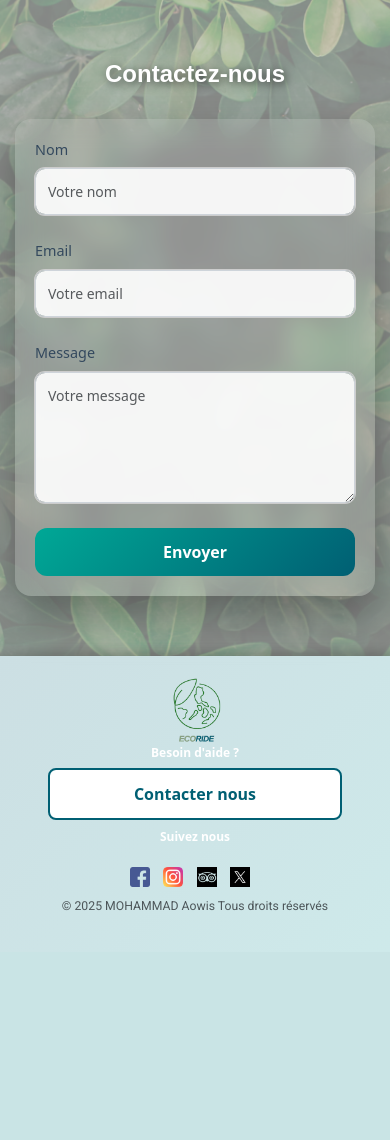
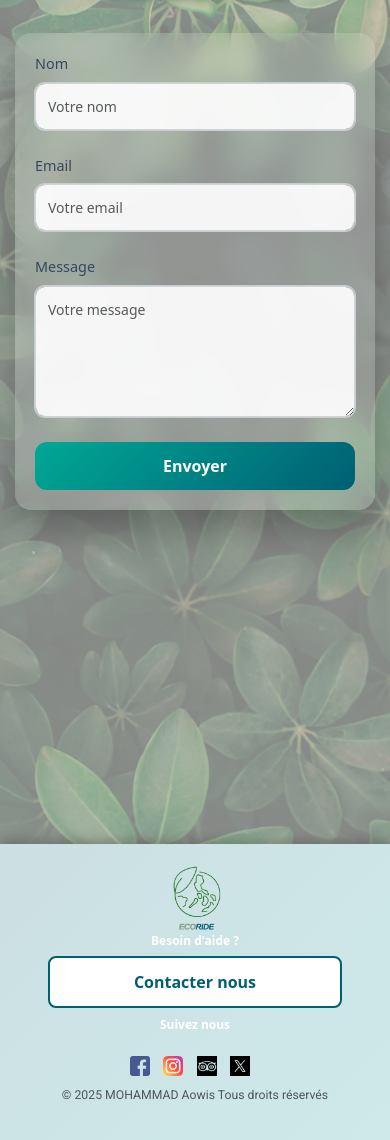
Before and after one commit to ovis02/EcoRide, a Symfony app: template templates/contact/index.html.twig in a window 390 px wide. Shown: the part 135-1275 px from the top of the page. Before the commit the page ends 1046 px from the top, so only its background shows below. Run offline with Twig, Linux system fonts and the light colour scheme; the template is opened without the code that fills it, so the values that code supplies are empty; form fields are guessed from the names that the template uses; some libraries are stand-ins or nearby versions; some web fonts are replaced.

Commit message:
reajustement formulaire de contact

```diff
--- a/public/css/style.css
+++ b/public/css/style.css
@@ -279,8 +279,9 @@ p {
 
 .contact-section {
   display: flex;
+  min-height: 100vh;
   margin-top: 160px;
-  padding-top: 100px;
+  padding-top: 0;
   padding-bottom: 100px;
   align-items: center;
   justify-content: center;
@@ -369,6 +370,7 @@ p {
 
 /*formulaire de connexion utilisateur*/
 .login {
+  margin-top: 100px;
   min-height: 100vh;
   padding-top: 40px;
   padding-bottom: 40px;
@@ -906,10 +908,14 @@ p {
 
   /*formulaire de contact*/
   .contact-section {
-    padding: 60px 15px 60px; /* Plus d'espace haut sur mobile */
+    padding: 50px 15px 50px;
     margin-top: 135px;
+    margin-bottom: auto;
   }
 
+  .contact-wrapper {
+    transform: translateY(-180px);
+  }
   .contact-title {
     font-size: 24px;
     text-align: center;
@@ -923,6 +929,7 @@ p {
     font-size: 1rem;
     padding: 0.75rem;
   }
+
   /*.........footer Mobile.........*/
 
   .logo-footer {
```
